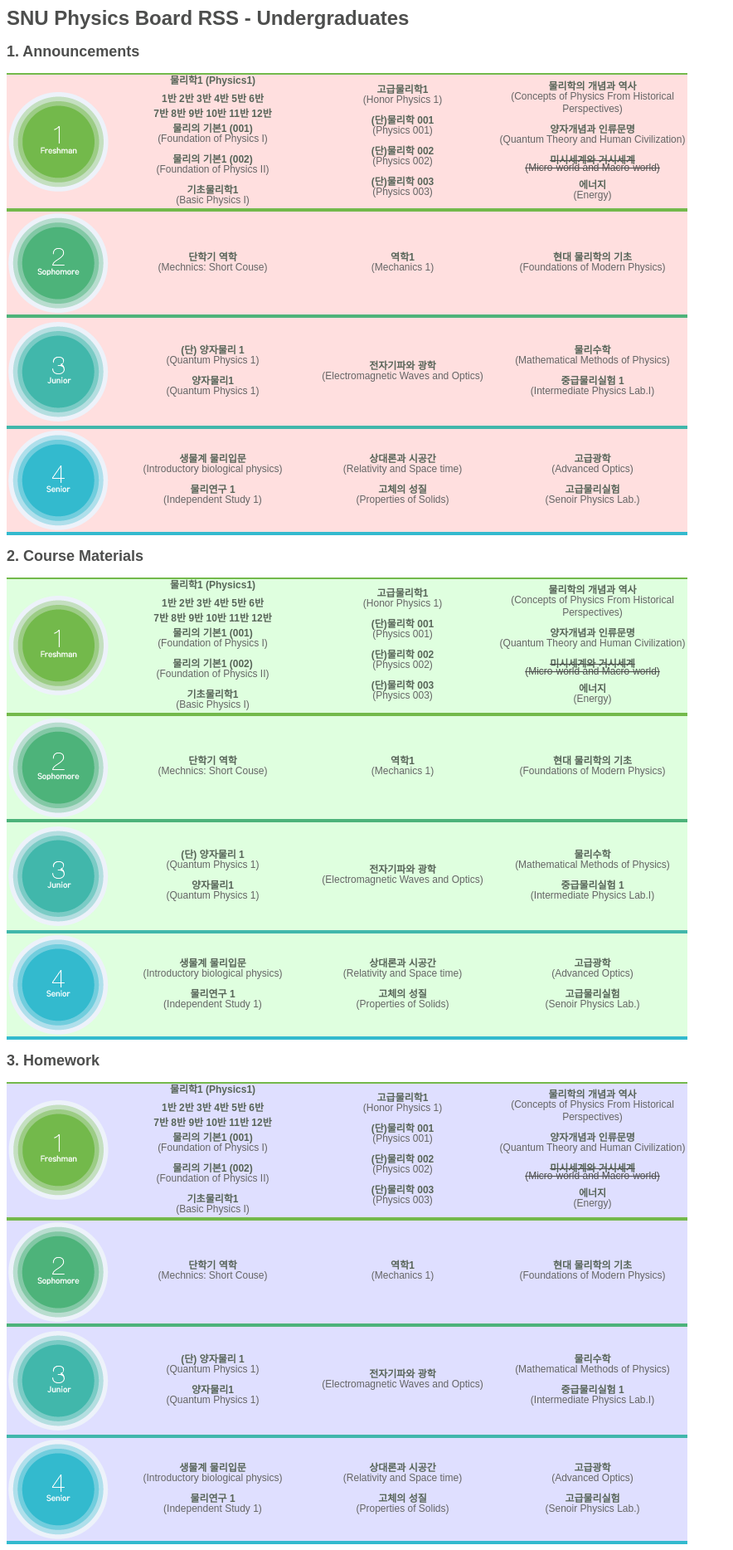
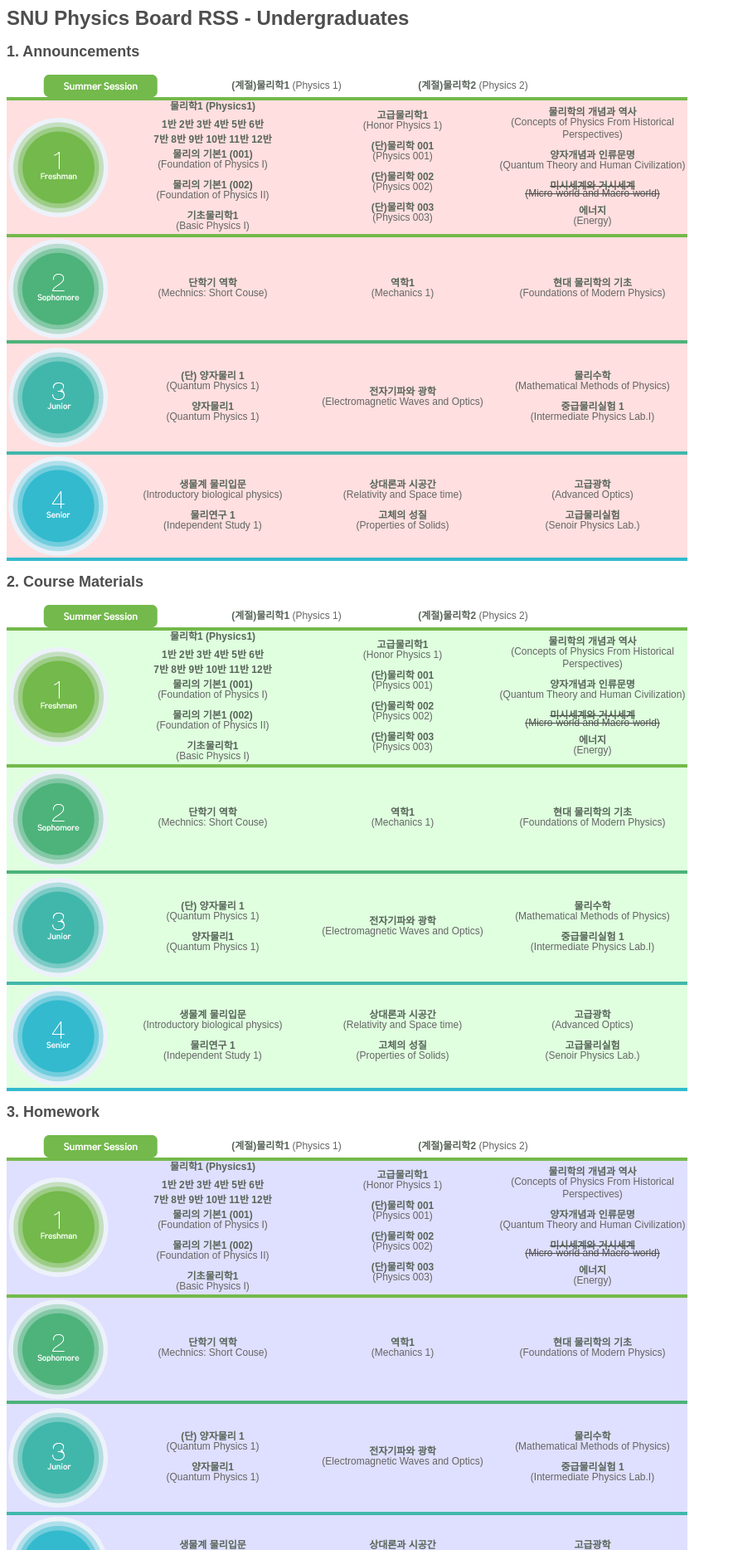
Before and after one commit to seungwonpark/SNU_physics_board_rss, a PHP site: page /subjects/course_under_spring_.php in a window 1280 px wide. Shown: the top 1868 px of the page at 83% size, without its empty margins (0-884 px from the left). Run offline with PHP 8.4, Linux system fonts and the light colour scheme.

Commit message:
Add sphy1,2 entry to site link

```diff
--- a/subjects/course_under_spring_.php
+++ b/subjects/course_under_spring_.php
@@ -22,7 +22,17 @@
 
 <!--1-->
 		<tr><td>
+		<td align=center width=225>
+        <img src=img/Ugrad-summer.png border=0>
+        </td>
+        <td align=center width=225>
+        <a href=2017_sphy1.xml><b>(계절)물리학1</b> (Physics 1)</a>
+        </td>
+        <td align=center width=225>
+        <a href=2017_sphy2.xml><b>(계절)물리학2</b> (Physics 2)</a>
+        </td>
 		<table cellpadding=2 cellspacing=1 bgcolor="#FFDFDF">
+		<tr height=1 bgcolor=73b94b><td colspan=4></td></tr>
                 <tr height=160>
                 <td align=left width=130><img src=img/1year.png></td>
                 <td align=center width=225>
@@ -123,7 +133,17 @@
 
 <!--1-->
 		<tr><td>
+		<td align=center width=225>
+        <img src=img/Ugrad-summer.png border=0>
+        </td>
+        <td align=center width=225>
+        <a href=2017_sphy1_c.xml><b>(계절)물리학1</b> (Physics 1)</a>
+        </td>
+        <td align=center width=225>
+        <a href=2017_sphy2_c.xml><b>(계절)물리학2</b> (Physics 2)</a>
+        </td>
 		<table cellpadding=2 cellspacing=1 bgcolor="#DFFFDF">
+		<tr height=1 bgcolor=73b94b><td colspan=4></td></tr>
                 <tr height=160>
                 <td align=left width=130><img src=img/1year.png></td>
                 <td align=center width=225>
@@ -224,7 +244,17 @@
 <!--1-->
 
 		<tr><td>
+		<td align=center width=225>
+        <img src=img/Ugrad-summer.png border=0>
+        </td>
+        <td align=center width=225>
+        <a href=2017_sphy1_h.xml><b>(계절)물리학1</b> (Physics 1)</a>
+        </td>
+        <td align=center width=225>
+        <a href=2017_sphy2_h.xml><b>(계절)물리학2</b> (Physics 2)</a>
+        </td>
 		<table cellpadding=2 cellspacing=1 bgcolor="#DFDFFF">
+		<tr height=1 bgcolor=73b94b><td colspan=4></td></tr>
                 <tr height=160>
                 <td align=left width=130><img src=img/1year.png></td>
                 <td align=center width=225>
```
